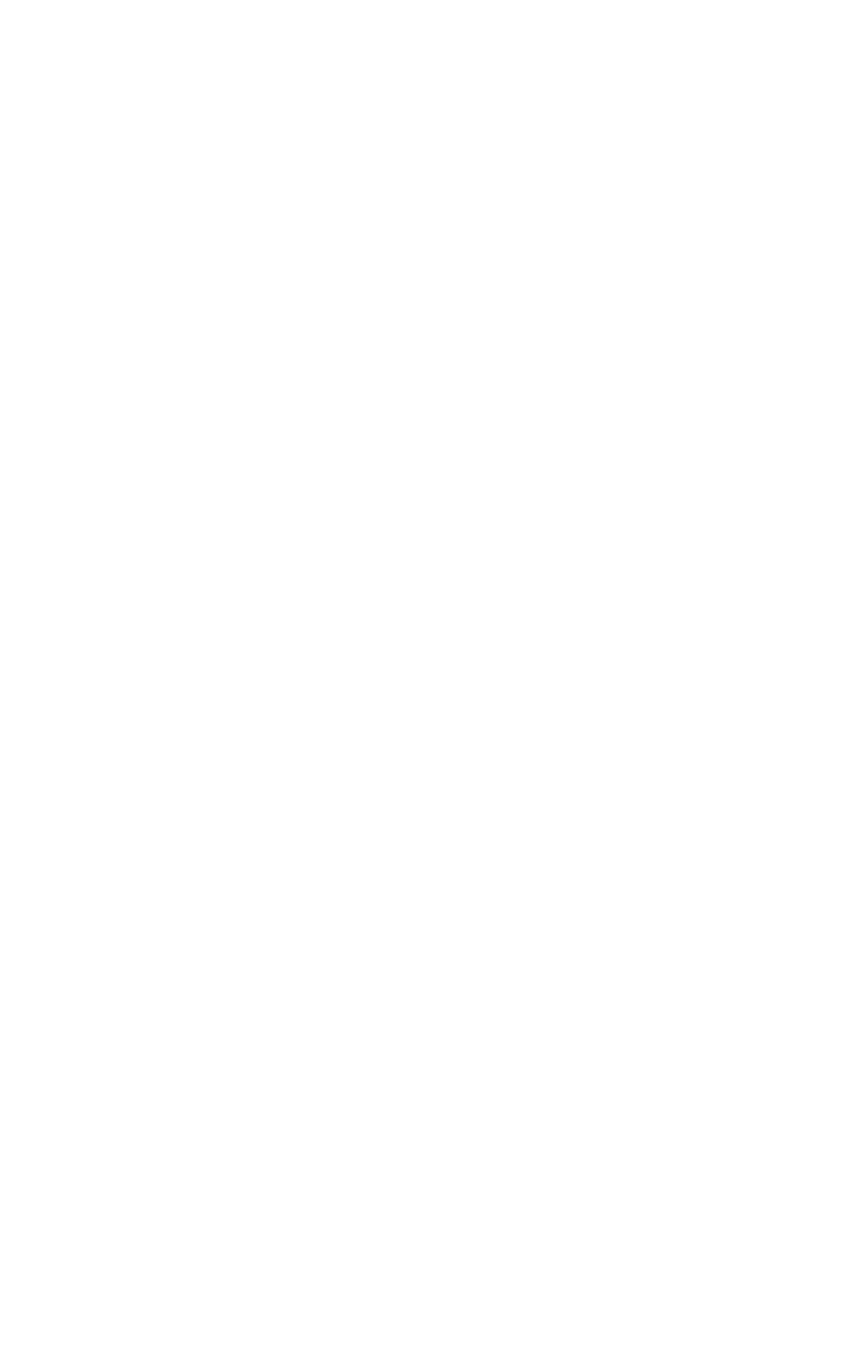
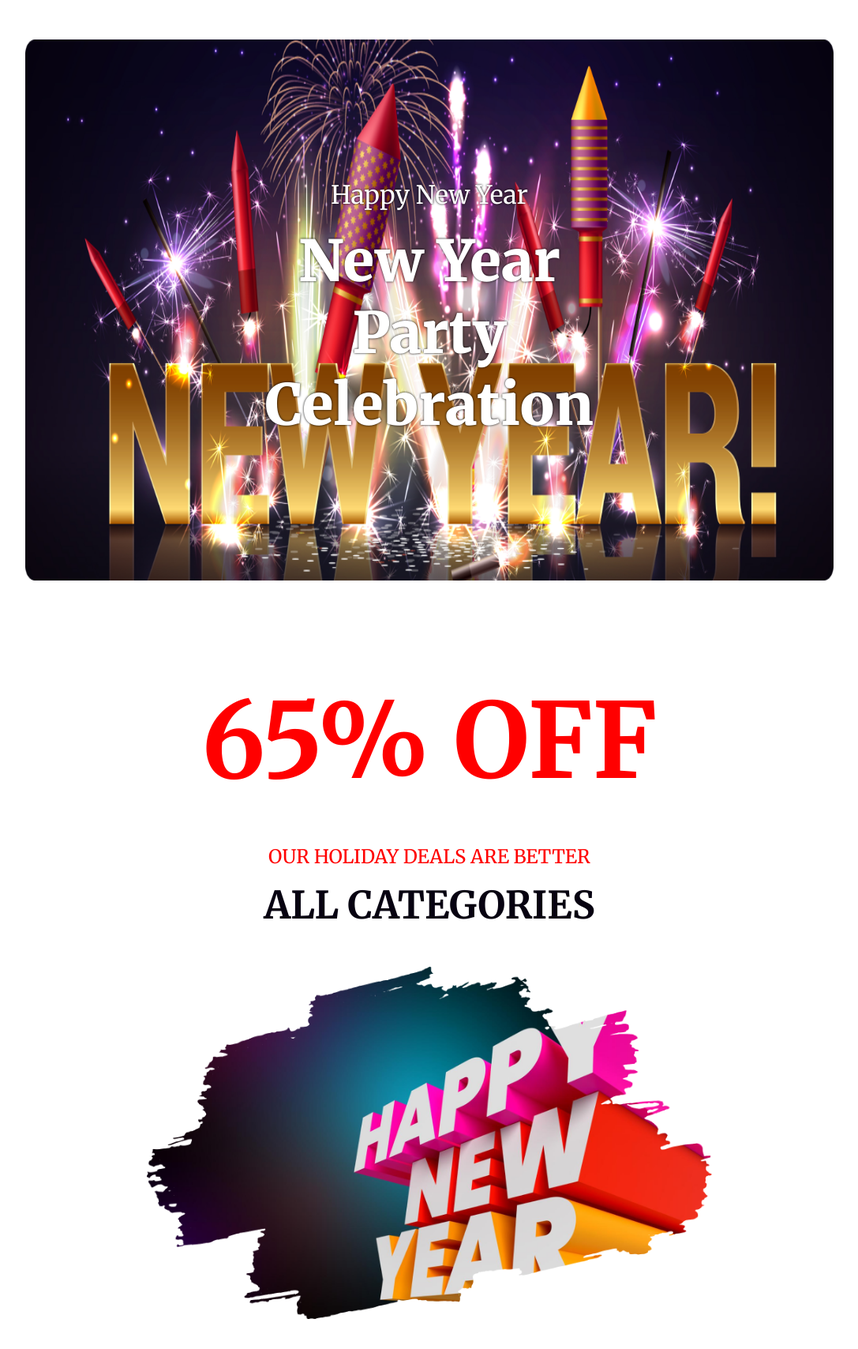
Before and after one commit to IqbalM42/happy-new-year-site, a plain HTML site: page index.html in a window 1280 px wide. Shown: the whole page at 79% size, without its empty margins (96-1183 px from the left). Before the commit the page ends 800 px from the top, so only its background shows below. Drawn offline with Linux system fonts and the light colour scheme; files that its build step writes are made by us from their sources.

Commit message:
added secound commit

```diff
--- /dev/null
+++ b/css/style.css
@@ -0,0 +1,119 @@
+
+*{
+    margin: 0;
+    padding: 0;
+}
+body{
+    font-family: "Merriweather", serif;
+    max-width: 1650px;
+    background-color: #ffffff;
+}
+.container{
+    width: 80%;
+    margin: 0 auto;
+}
+.sub_title{
+    font-size: 24px;
+    font-weight: 500;
+    color: #FF0000;
+    margin-bottom: 16px;
+}
+.section_title{
+    font-size: 48px;
+    font-weight: 700;
+    color:#070211;
+    margin-bottom: 48px;
+}
+.section_description{
+    font-size: 18px;
+    font-weight: 400;
+    color: #ffffff;
+    text-align: left;
+    line-height: 30px;
+    margin-bottom: 32px;
+}
+/* ----- start banner section ------ */
+.banner_section{
+   background-image: url("../images/Banner\ Image.png");
+   background-repeat: no-repeat;
+   background-size: 100% 100%;
+   margin-top: 50px;
+   margin-bottom: 120px;
+
+}
+.banner_text{
+    width: 50%;
+    color: #ffffff;
+    text-align: center;
+    margin: 0 auto;
+    padding: 177px 0px;
+
+
+}
+.banner_title{
+    font-size: 32px;
+    font-weight: 400;
+    text-shadow: 0px 0px 3px black;
+    margin-bottom: 18px;
+
+}
+.banner_heading{
+    font-size: 72px;
+    font-weight: 900;
+    text-shadow: 0px 0px 3px black;
+
+
+}
+/* ---- start categori section ----- */
+.categori_section{
+    display: flex;
+    justify-content: center;
+    align-items: center;
+    margin-bottom: 120px;
+    text-align: center;
+}
+.categori_opper{
+    width: 70%
+}
+.discount{
+    font-size: 88px;
+    font-weight: 700;
+    color: #FF0000;
+    margin-bottom: 48px
+}
+.categore_descrip{
+
+}
+.categori_img img{
+    width: 100%;
+}
+/* --- midnight section ----- */
+.midnight_section{
+    background-image: url("../images/Vectorrr.png");
+    background-repeat: no-repeat;
+    background-size: 100% 100%;
+    margin-bottom: 120px;
+}
+.midnight_party{
+    display: flex;
+    justify-content: space-between;
+    align-items: center;
+    gap: 60px;
+    padding: 68px 116px 68px 126px;
+    position: relative;
+}
+.midnight_text{
+
+}
+.midnight_text h2{
+    font-size: 64px;
+    font-weight: 700;
+    line-height: 88px;
+    color: #ffffff;
+    margin-bottom: 24px;
+}
+.join{
+    font-size: 20px;
+    font-weight: 700;
+    color: #ffffff;
+}
--- a/index.html
+++ b/index.html
@@ -4,8 +4,42 @@
     <meta charset="UTF-8">
     <meta name="viewport" content="width=device-width, initial-scale=1.0">
     <title>Happy New Year Site</title>
+     <!-- fave icon link -->
+     <link rel="shortcut icon" href="./icons/Home icon.png" type="image/x-icon">
+     <!-- fontawesome link -->
+     <script src="https://kit.fontawesome.com/3c141c58e8.js" crossorigin="anonymous"></script>
+     <!-- google font link -->
+     <link rel="preconnect" href="https://fonts.googleapis.com">
+     <link rel="preconnect" href="https://fonts.gstatic.com" crossorigin>
+     <link href="https://fonts.googleapis.com/css2?family=Merriweather:ital,wght@0,300;0,400;0,700;0,900;1,300;1,400;1,700;1,900&display=swap" rel="stylesheet">
+     <link rel="stylesheet" href="./styles/style.css">
+     <link rel="stylesheet" href="./styles/place.css">
 </head>
 <body>
+    <header>
+        <div class="banner_section container">
+            <div class="banner_text">
+                <p class="banner_title">Happy New Year</p>
+                <h1 class="banner_heading">New Year Party Celebration</h1>
+            </div>
+        </div>
+
+    </header>
+    <main>
+        <div class="categori_section container">
+           <div class="categori_opper">
+            <div class="discount">
+                <h2>65% OFF</h2>
+            </div>
+            <div class="categore_descrip">
+                <h5 class="sub_title">OUR HOLIDAY DEALS ARE BETTER</h5>
+                <h2 class="section_title">ALL CATEGORIES</h2>
+            </div>
+            <div class="categori_img">
+                <img src="images/New Year Photo.png">
+            </div>
+           </div>
+        </div>
 
 </body>
 </html>
```
